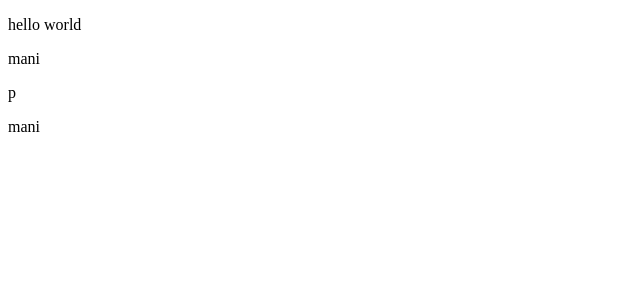
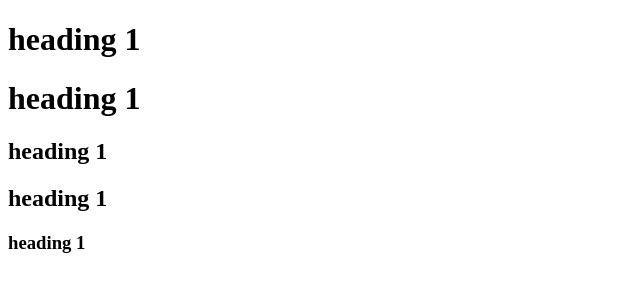
Before and after one commit to manikanta-hitunik-com/cartoon-hero, a plain HTML site: page index.html in a window 1280 px wide. Shown: the whole page, without its empty margins (0-640 px from the left). Drawn offline with Linux system fonts and the light colour scheme.

Commit message:
just h1 update
update h1

```diff
--- a/index.html
+++ b/index.html
@@ -6,9 +6,11 @@
   <title>JUST CAT</title>
 </head>
 <body>
-  <p>hello world</p>
-  <p>mani</p>
-  <p>p</p>
-  <p>mani</p>
+  <h1>heading 1</h1>
+  <h1>heading 1</h1>
+  <h2>heading 1</h2>
+  <h2>heading 1</h2>
+  <h3>heading 1</h3>
+
 </body>
 </html>
```
